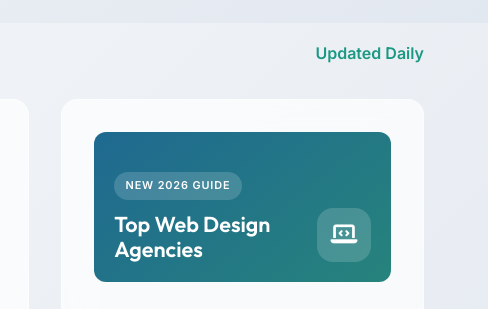
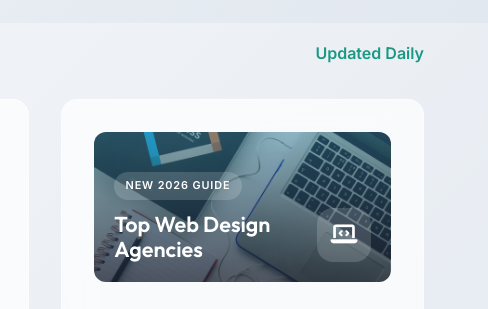
Before and after one commit to charliechao/toprated, a website: page index.html in a window 1280 px wide. Shown: the part 2377-2686 px from the top of the page, 792-1280 px from the left. Drawn offline with nearby package versions, Linux system fonts and the light colour scheme.

Commit message:
Add homepage image for web design guide card

```diff
--- a/index.html
+++ b/index.html
@@ -209,7 +209,7 @@
                 <a href="/cities/auckland/services/web-design-agencies" class="glass-card">
                     <div style="position: relative; margin-bottom: 1.5rem;">
                         <div
-                            style="height: 150px; border-radius: 12px; background: linear-gradient(140deg, rgba(7, 89, 133, 0.9), rgba(15, 118, 110, 0.9)); display: flex; align-items: flex-end; justify-content: space-between; padding: 1.25rem; overflow: hidden;">
+                            style="height: 150px; border-radius: 12px; background: linear-gradient(rgba(7, 89, 133, 0.45), rgba(15, 23, 42, 0.72)), url('/img/industries/auckland-web-design.jpg'); background-size: cover; background-position: center; display: flex; align-items: flex-end; justify-content: space-between; padding: 1.25rem; overflow: hidden;">
                             <div style="max-width: 72%;">
                                 <span
                                     style="display:inline-block; margin-bottom:0.75rem; padding:0.35rem 0.7rem; border-radius:999px; background:rgba(255,255,255,0.16); color:#fff; font-size:0.68rem; font-weight:800; letter-spacing:0.08em; text-transform:uppercase;">NEW 2026 GUIDE</span>
```
Also changed, not shown: img/industries/auckland-web-design.jpg (added).
